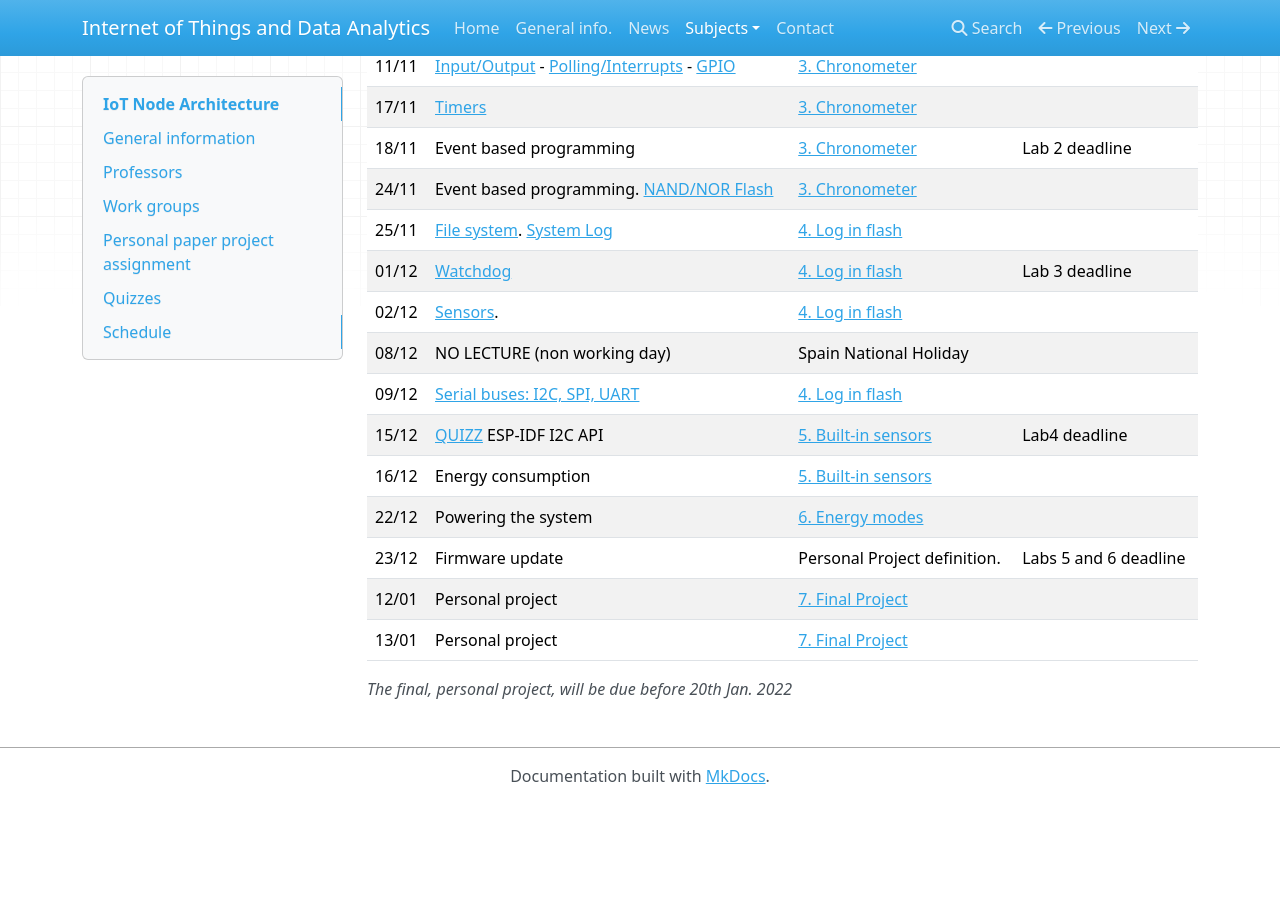
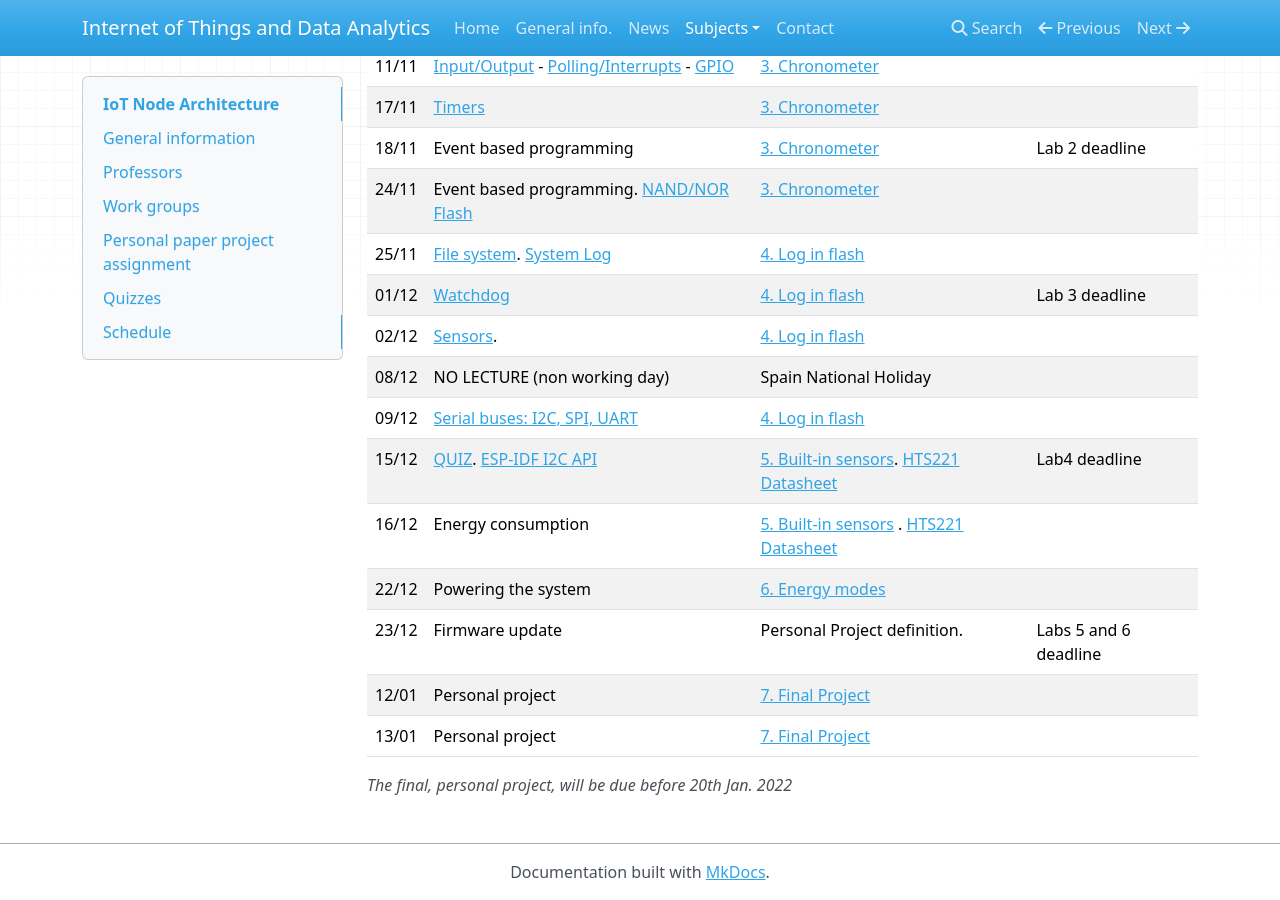
Before and after one commit to iot-da/iot-da.github.io, an MkDocs documentation site: the page built from docs/Subjects/IOTNA/index.md, in a window 1280 px wide and 900 px high, scrolled down 1136 px. Built offline with MkDocs 1.6.1, drawn with Linux system fonts in a browser that asks for light colours; nearby versions of some CDN libraries; before the commit the page ends 1940 px from its top, so only the background shows below that.

Commit message:
Inicio p5

```diff
--- a/docs/Subjects/IOTNA/index.md
+++ b/docs/Subjects/IOTNA/index.md
@@ -50,8 +50,8 @@ You MUST enter your name to answer the quizzes.
 |02/12  | [Sensors](slides/sensors.pdf). 	    | [4. Log in flash](P4/index.md)            |  |
 |08/12  | NO LECTURE (non working day)  | Spain National Holiday    | |
 |09/12  | [Serial buses: I2C, SPI, UART](slides/serial.pdf)	  | [4. Log in flash](P4/index.md)                   |   |
-|15/12  | [QUIZZ](https://b.socrative.com/login/student/)  ESP-IDF I2C API		  | [5. Built-in sensors](P5/index.md)                |  Lab4 deadline |
-|16/12  | Energy consumption           | [5. Built-in sensors](P5/index.md)         |   |
+|15/12  | [QUIZ](https://b.socrative.com/login/student/).  [ESP-IDF I2C API](slides/i2c-idf.pdf)	  | [5. Built-in sensors](P5/index.md).   [HTS221 Datasheet](slides/hts221.pdf)               |  Lab4 deadline |
+|16/12  | Energy consumption           | [5. Built-in sensors](P5/index.md) .  [HTS221 Datasheet](slides/hts221.pdf)      |   |
 |22/12 | Powering the system           | [6. Energy modes](P6/index.md) | |
 |23/12 | Firmware update                 | Personal Project definition.   |  Labs 5 and 6 deadline |
 |12/01 | Personal project                  | [7. Final Project](P7/index.md) |   |
```
Also changed, not shown: 2 other files.
